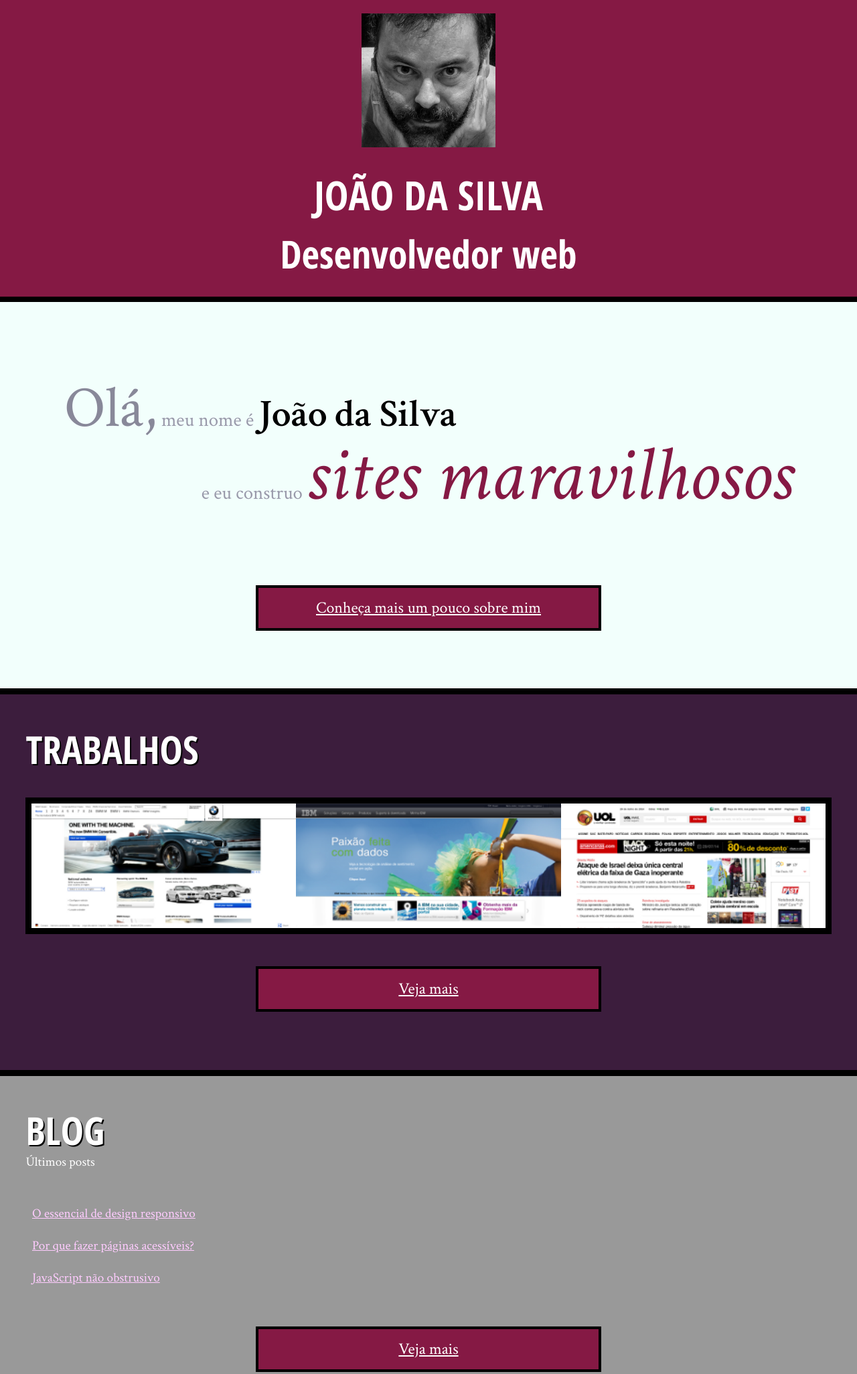
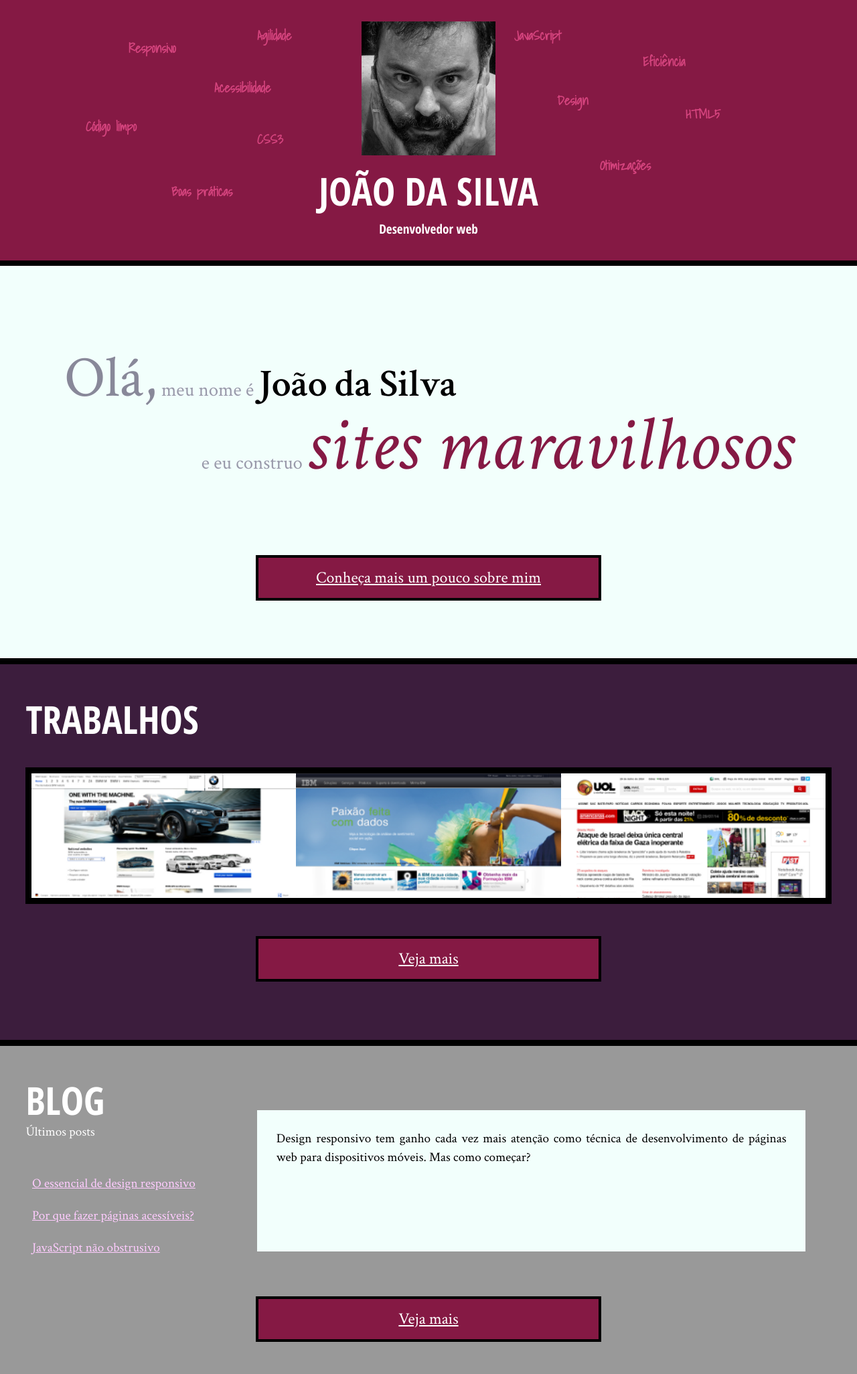
Before and after one commit to evertonpaiva/cursoHTML2, a plain HTML site: page index.html in a window 1280 px wide. Shown: the top 2052 px of the page at 67% size. Drawn offline with Linux system fonts and the light colour scheme.

Commit message:
Atualizando index,html
Atualizando blog com nuvem de palavras e o texto de um post do blog.

```diff
--- a/css/blog.css
+++ b/css/blog.css
@@ -8,7 +8,7 @@
 }
 
 .post-blog {
-    padding-bottom: 30px;
+    padding-bottom: 1.5em;
     border-bottom: 1px solid #ccc;
-    margin-bottom: 20px;
+    margin-bottom: 1em;
 }
--- a/css/index.css
+++ b/css/index.css
@@ -1,34 +1,55 @@
+.blog .inicio-post {
+    position: absolute;
+    top: 4em;
+    height: 8em;
+    left: 30%;
+    right: 4em;
+    background-color: #F2FFFC;
+    color: #000;
+    padding: 1.5em;
+}
+
+.blog {
+    position: relative;
+}
+
+.blog .mais-recente {
+    background-color: #F2FFFC;
+}
+
+.blog .mais-recente a {
+    color: #F26;
+}
+
+.blog li {
+    width: 30%;
+}
+
 .foto-home {
     height: 200px;
 }
-
 .saudacao p {
     font-size: 1.5em;
     color: #99A;
     line-height: 1;
     padding: 2em;
 }
-
 .saudacao-inicio {
     font-size: 3em;
     color: #889;
 }
-
 .saudacao-ultima-linha {
     text-align: right;
     display: block;
 }
-
 .saudacao strong {
     font-size: 2em;
     color: #000;
 }
-
 .saudacao em {
     color: #851944;
     font-size: 4em;
 }
-
 .botao-index {
     font-size: 1.25em;
     background-color: #851944;
@@ -40,76 +61,130 @@
     display: block;
     text-align: center;
 }
-
 .secao-inicio {
     padding: 2em;
 }
-
 .secao-inicio h2 {
     font-size: 3em;
-    text-shadow: 2px 2px #000;
     text-transform: uppercase;
     margin-bottom: .5em;
 }
-
 .trabalhos {
     background-color: #3C1D3D;
     border-top: .5em solid #000;
     border-bottom: .5em solid #000;
 }
-
 .trabalhos h2 {
     color: #FFF;
 }
-
 .trabalhos ul {
     overflow: hidden;
     border: .5em solid black;
 }
-
 .trabalhos li {
     float: left;
     width: 33.333%;
 }
-
 .trabalhos img {
     width: 100%;
     display: block;
 }
-
 .blog {
     background-color: #999;
     color: #FFF;
     border-bottom: .5em solid #851944;
+    position: relative;
 }
 
 .blog small {
     position: relative;
     top: -2em;
 }
-
 .blog li a {
     color: #FCF;
     padding: .5em;
     display: block;
 }
-
 footer {
     background-color: #000;
     color: #FFF;
     padding: 2em;
 }
-
 footer h2 {
     font-size: 3em;
 }
-
 footer a {
     color: #F99;
 }
-
 main {
     width: 100%;
     padding-bottom: 0;
     float: none;
 }
+
+.palavra-home {
+    position: absolute;
+    font-family: "Shadows Into Light", cursive;
+    font-weight: bold;
+    color: #D5447E;
+
+}
+
+.eficiencia {
+    top: 20%;
+    left: 75%;
+}
+
+.boas-praticas {
+    top: 70%;
+    left: 20%;
+}
+
+.codigo-limpo {
+    top: 45%;
+    left: 10%;
+}
+
+.css3 {
+    top: 50%;
+    left: 30%;
+}
+
+.html5 {
+    top: 40%;
+    left: 80%;
+}
+
+.javascript {
+    top: 10%;
+    left: 60%;
+}
+
+.acessibilidade {
+    top: 30%;
+    left: 25%;
+}
+
+.responsivo {
+    top: 15%;
+    left: 15%;
+}
+
+.otimizacoes {
+    top: 60%;
+    left: 70%;
+}
+
+.agilidade {
+    top: 10%;
+    left: 30%;
+}
+
+.design {
+    top: 35%;
+    left: 65%;
+}
+
+header {
+    position: relative;
+}
--- a/css/site.css
+++ b/css/site.css
@@ -13,20 +13,19 @@ h2,
 
 h1 {
     text-transform: uppercase;
-    font-size: 60px;
+    font-size: 3em;
 }
 
 .titulo-principal {
-    font-size: 300%;
     text-align: center;
     background-color: #851944;
     color: #FFF;
-    padding: 1.25rem;
+    padding: 2rem;
     border-bottom: .5rem solid #000;
 }
 
 .subtitulo-texto {
-    font-size: 30px;
+    font-size: 1.5em;
     clear: both;
 }
 
@@ -36,14 +35,14 @@ main a {
 
 main p {
     text-align: justify;
-    margin: 20px 0;
+    margin: 1em 0;
 }
 
 .navegacao-site {
     text-align: center;
     background-color: #3C1D3D;
     color: #F2FFFC;
-    padding: 20px;
+    padding: 1em;
 }
 
 .navegacao-site a {
@@ -53,14 +52,14 @@ main p {
 }
 
 .navegacao-site h1 {
-    font-size: 30px;
-    margin-bottom: 25px;
+    font-size: 1.5em;
+    margin-bottom: 1em;
 }
 
 .rodape-pagina {
     background-color: #000;
     color: #F2FFFC;
-    padding: 20px;
+    padding: 1em;
     clear: both;
     position: fixed;
     bottom: 0;
@@ -70,10 +69,10 @@ main p {
 }
 
 .container {
-    width: 720px;
+    width: 80ch;
     margin-left: auto;
     margin-right: auto;
-    padding: 30px 0;
+    padding: 1.5em 0;
 }
 
 strong {
@@ -110,13 +109,13 @@ em {
 main {
     width: 80%;
     float: left;
-    padding-bottom: 80px;
+    padding-bottom: 4em;
 }
 
 .minha-foto,
 .navegacao-site {
-    border-left: 10px solid black;
-    border-bottom: 10px solid black;
+    border-left: .5em solid black;
+    border-bottom: .5em solid black;
     box-sizing: border-box;
 }
 
--- a/index.html
+++ b/index.html
@@ -16,6 +16,19 @@
         <img class="foto-home" src="imagens/eu.jpg" alt="Foto de João da Silva">
         <h1>João da Silva</h1>
         <p class="subtitulo-principal">Desenvolvedor web</p>
+        <ul>
+          <li class="palavra-home eficiencia">Eficiência</li>
+          <li class="palavra-home boas-praticas">Boas práticas</li>
+          <li class="palavra-home codigo-limpo">Código limpo</li>
+          <li class="palavra-home css3">CSS3</li>
+          <li class="palavra-home html5">HTML5</li>
+          <li class="palavra-home javascript">JavaScript</li>
+          <li class="palavra-home acessibilidade">Acessibilidade</li>
+          <li class="palavra-home responsivo">Responsivo</li>
+          <li class="palavra-home otimizacoes">Otimizações</li>
+          <li class="palavra-home agilidade">Agilidade</li>
+          <li class="palavra-home design">Design</li>
+        </ul>
     </header>
     <main>
         <section class="secao-inicio saudacao">
@@ -37,6 +50,9 @@
             <ol>
                 <li>
                     <a href="blog.html">O essencial de design responsivo</a>
+                    <p class="inicio-post">
+                      Design responsivo tem ganho cada vez mais atenção como técnica de desenvolvimento de páginas web para dispositivos móveis. Mas como começar?
+                    </p>
                 </li>
                 <li>
                     <a href="blog.html">Por que fazer páginas acessíveis?</a>
```
Also changed, not shown: css/portfolio.css (+4 -4 lines), css/bio.css (indentation only), 1 other file. Lines whose indentation alone changed are shown as unchanged.
